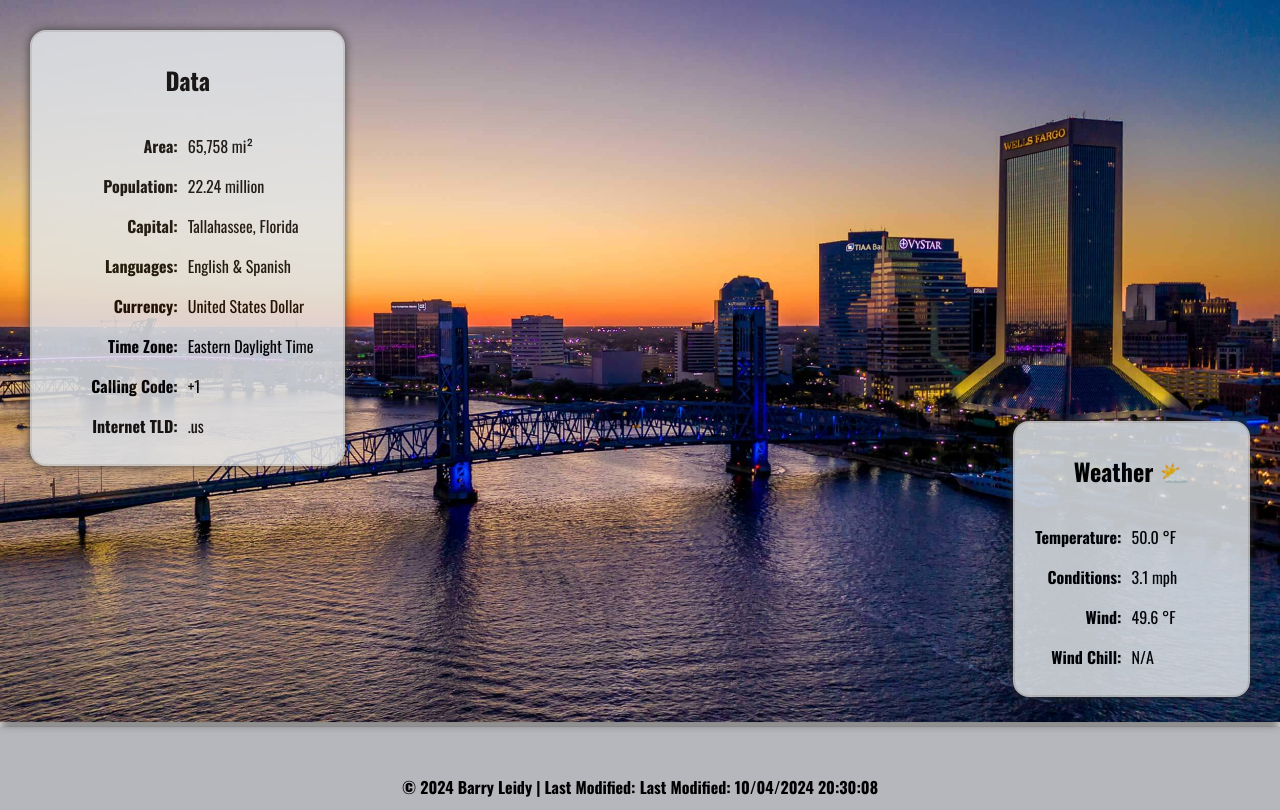
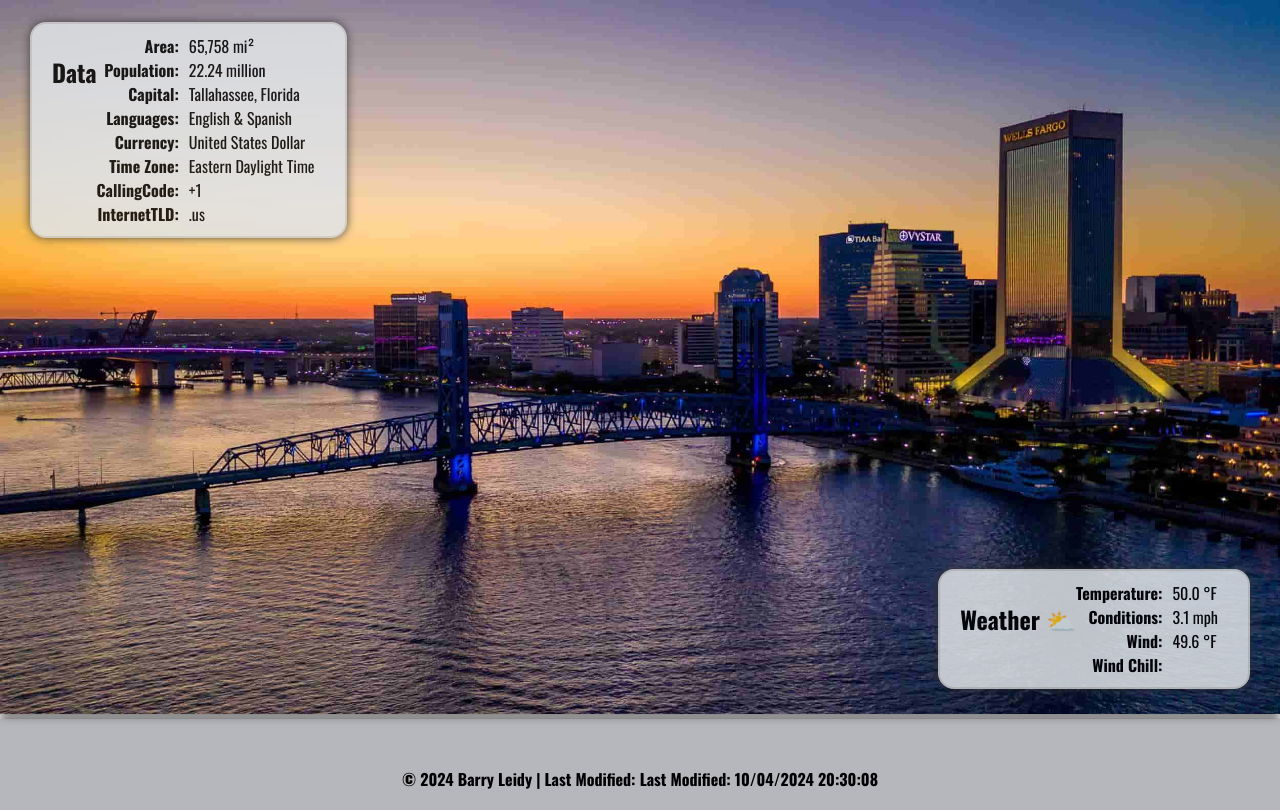
Before and after one commit to yrrab911/wdd131, a plain HTML site: page place.html in a window 1280 px wide. Shown: the part 105-915 px from the top of the page. Drawn offline with nearby package versions, Linux system fonts and the light colour scheme.

Commit message:
fixed html errors

```diff
--- a/place.html
+++ b/place.html
@@ -1,6 +1,5 @@
 <!DOCTYPE html>
 <html lang="en">
-
 <head>
     <meta charset="UTF-8">
     <meta name="viewport" content="width=device-width, initial-scale=1.0">
@@ -14,7 +13,6 @@
     <script src="scripts/getdates.js" defer></script>
     <link href="https://fonts.googleapis.com/css2?family=Oswald:wght@200..700&display=swap" rel="stylesheet">
 </head>
-
 <body>
     <header>
         <h1>Florida, United States Of America</h1>
@@ -23,8 +21,8 @@
         <div class="container">
             <div class="hero">
                 <picture>
-                    <source type="image/jpg" media="(min-width: 700px)" srcset="images/florida2.jpg">
-                    <img src="images/florida2.jpg" alt="Picture of Florida">
+                    <source type="image/jpg" media="(min-width: 700px)" srcset="images/florida2-min.jpg">
+                    <img src="images/florida2-min.jpg" alt="Picture of Florida">
                 </picture>
             </div>
             <div class="data">
@@ -36,8 +34,8 @@
                     <p>Languages:</p>
                     <p>Currency:</p>
                     <p>Time Zone:</p>
-                    <p>Calling Code:</p>
-                    <p>Internet TLD:</p>
+                    <p>CallingCode:</p>
+                    <p>InternetTLD:</p>
                 </div>
                 <div class="text">
                     <p id="area">65,758 mi²</p>
@@ -50,7 +48,6 @@
                     <p id="tld">.us</p>
                 </div>
             </div>
-
             <div class="weather">
                 <h2 id="weather-title">Weather</h2>
                 <picture>
@@ -67,7 +64,6 @@
                     <p id="conditions"></p>
                     <p id="wind"></p>
                     <p id="chill"></p>
-                    <p>N/A</p>
                 </div>
             </div>
         </div>
@@ -76,5 +72,4 @@
         <p>&copy; <span id="currentyear"></span> Barry Leidy | Last Modified: <span id="lastModified"></span></p>
     </footer>
 </body>
-
 </html>
--- a/styles/place.css
+++ b/styles/place.css
@@ -14,8 +14,7 @@
 body {
     font-family: 'Oswald', sans-serif;
     font-weight: 400;
-    margin-left: auto;
-    margin-right: auto;
+    margin: 0 auto;
     display: flex;
     flex-direction: column;
 }
@@ -37,7 +36,6 @@ footer {
     color: var(--footer-color);
     padding: 2rem;
     text-align: center;
-    font-family: 'Oswald', sans-serif;
     font-weight: bold;
     box-shadow: 0 0 10px var(--dark-bg);
 }
@@ -48,7 +46,6 @@ footer {
 
 .hero picture img {
     width: 100%;
-
     height: auto;
     box-shadow: 0 0 10px var(--dark-bg);
 }
@@ -56,6 +53,7 @@ footer {
 .data,
 .weather {
     background-color: var(--light-bg);
+    color: black; /* Ensure text is visible */
     box-shadow: 0 0 10px var(--dark-bg);
     border: 2px solid #ccc;
     border-radius: 16px;
@@ -64,41 +62,47 @@ footer {
 }
 
 .label p {
-    font-family: 'Oswald', sans-serif;
-    color: black;
     font-weight: bold;
+    margin: 0; /* Remove default margin for labels */
+}
+
+.text p {
+    margin: 0; /* Remove default margin for text */
 }
 
 .data .label,
 .weather .label {
-    grid-column: 1 / 2;
     text-align: right;
     padding-right: 10px;
+    flex: 1; /* Make label flexible to fill space */
 }
 
-.weather .text,
-.data .text {
-    grid-column: 2 / 3;
+.data .text,
+.weather .text {
     text-align: left;
     padding-right: 10px;
+    flex: 2; /* Make text flexible to fill space */
 }
 
 .data h2,
 .weather h2 {
-    grid-column: 1 / -1;
     text-align: center;
-    font-family: 'Oswald', sans-serif;
-    color: black;
+    color: black; /* Ensure title text is visible */
     font-weight: bold;
 }
 
 .weather picture {
-    grid-column: 1 / -1;
     text-align: center;
     width: 100%;
     height: auto;
 }
 
+.data,
+.weather {
+    display: flex; /* Use flexbox layout */
+    justify-content: space-between; /* Distribute space between labels and text */
+    padding: 10px; /* Adjust padding as needed */
+}
 
 @media (orientation: portrait) {
     body {
@@ -112,7 +116,6 @@ footer {
         margin: 10px;
     }
 }
-
 
 @media screen and (min-width: 700px) {
     .container {
@@ -147,7 +150,6 @@ footer {
 
     .data,
     .weather {
-        display: grid;
-        grid-template-columns: 1fr 1fr;
+        display: flex; /* Use flexbox layout for wider screens */
     }
 }
```
Also changed, not shown: images/florida2-min.jpg (added).
